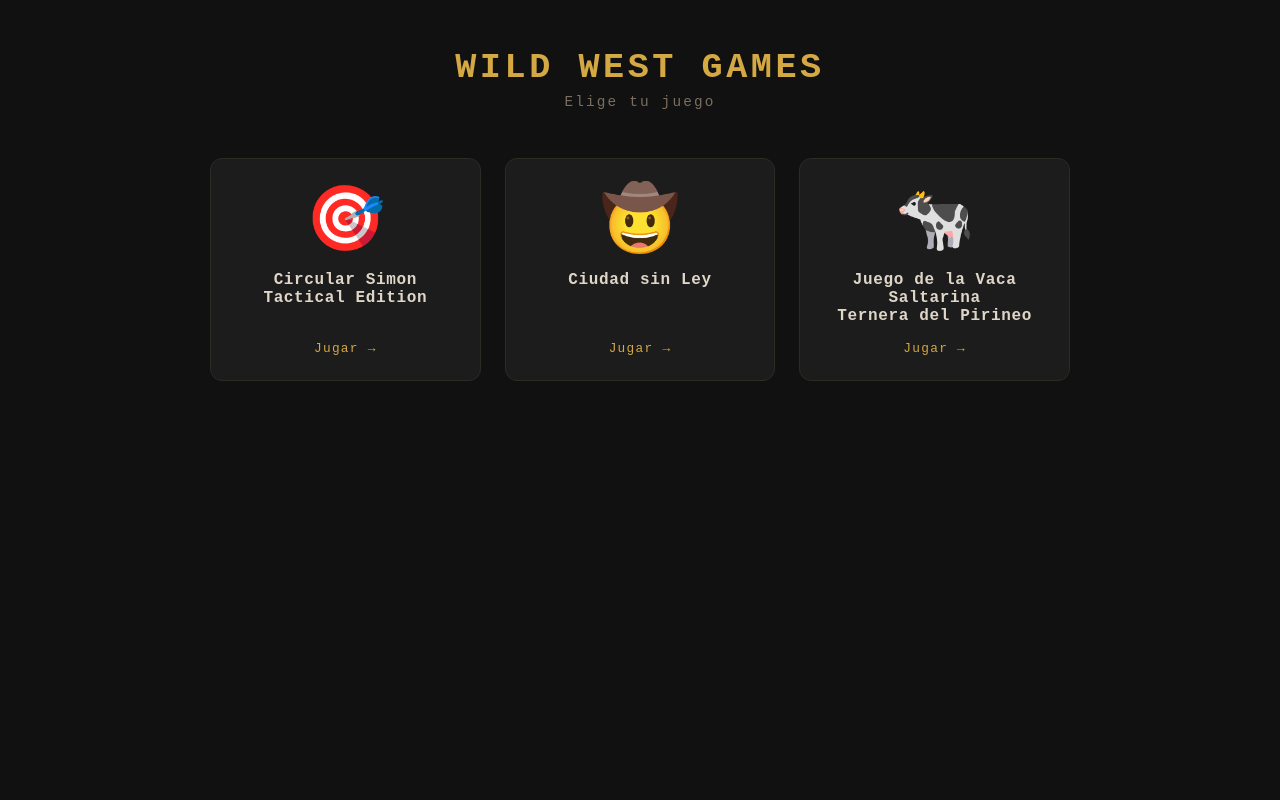
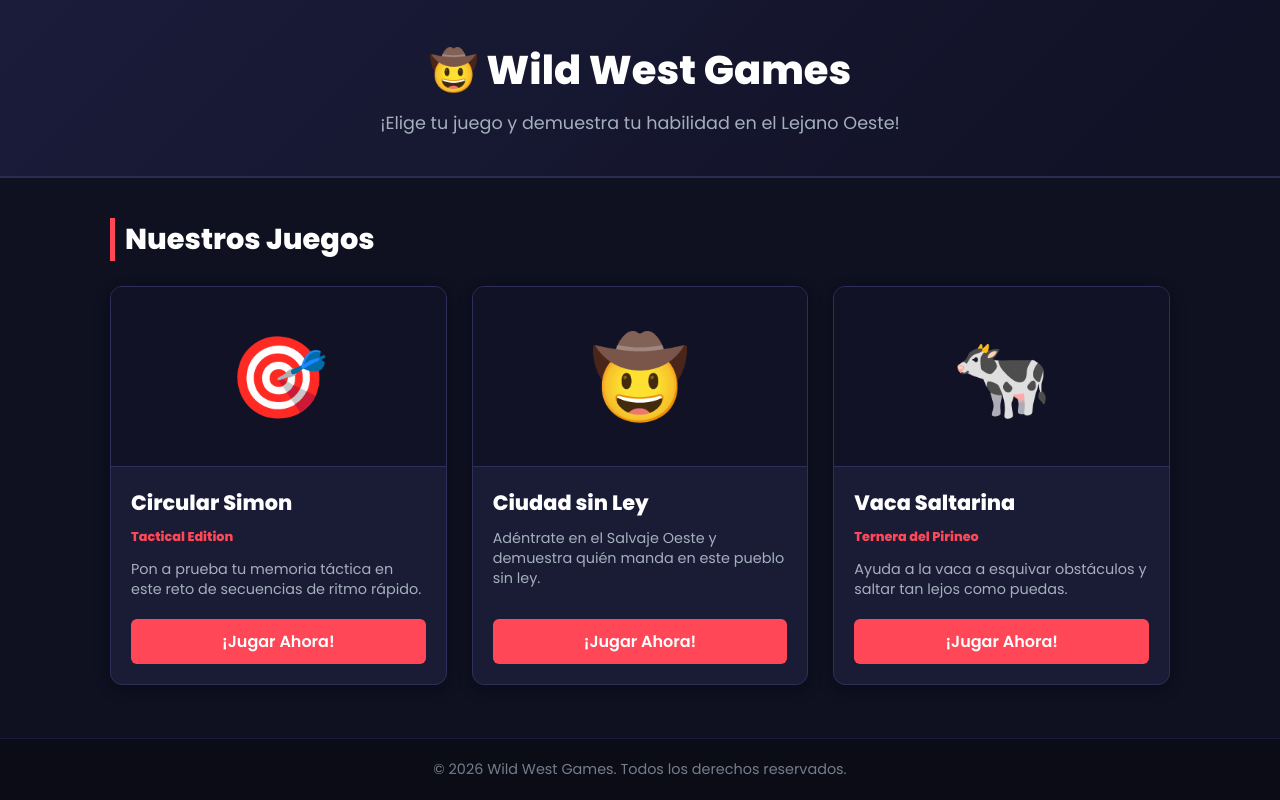
Before and after one commit to slamora/latoc-games, a plain HTML site: page index.html in a window 1280 px wide. Drawn offline with Linux system fonts and the light colour scheme.

Commit message:
Update index.html (cosmetics)

```diff
--- a/index.html
+++ b/index.html
@@ -1,118 +1,212 @@
 <!DOCTYPE html>
 <html lang="es">
+
 <head>
   <meta charset="UTF-8">
   <meta name="viewport" content="width=device-width, initial-scale=1.0">
-  <title>Wild West Games</title>
+  <title>Wild West Games - Portal Oficial</title>
+  <link rel="stylesheet" href="style.css">
+  <!-- Fuente de Google Fonts para un toque más gamer/moderno -->
+  <link href="https://fonts.googleapis.com/css2?family=Poppins:wght@400;600;800&display=swap" rel="stylesheet">
+
   <style>
-    *, *::before, *::after {
-      box-sizing: border-box;
+    /* Estilos generales */
+    * {
       margin: 0;
       padding: 0;
+      box-sizing: border-box;
     }
 
     body {
-      background-color: #111;
-      color: #e0d6c8;
-      font-family: 'Courier New', Courier, monospace;
-      min-height: 100vh;
+      font-family: 'Poppins', sans-serif;
+      background-color: #0f1020;
+      color: #ffffff;
       display: flex;
       flex-direction: column;
-      align-items: center;
-      padding: 3rem 1.5rem;
+      min-height: 100vh;
     }
 
-    h1 {
-      font-size: 2.2rem;
-      letter-spacing: 0.1em;
-      text-transform: uppercase;
-      color: #d4a843;
-      margin-bottom: 0.4rem;
+    /* Cabecera */
+    header {
+      text-align: center;
+      padding: 40px 20px;
+      background: linear-gradient(135deg, #1b1c3a, #101124);
+      border-bottom: 2px solid #2a2c52;
     }
 
-    .subtitle {
-      color: #7a6e60;
-      font-size: 0.9rem;
-      letter-spacing: 0.15em;
-      margin-bottom: 3rem;
+    .logo {
+      font-size: 2.5rem;
+      font-weight: 800;
+      color: #ff4757;
+      margin-bottom: 10px;
     }
 
-    .grid {
-      display: grid;
-      grid-template-columns: repeat(auto-fit, minmax(220px, 1fr));
-      gap: 1.5rem;
-      width: 100%;
-      max-width: 860px;
+    .logo span {
+      color: #ffffff;
     }
 
-    .card {
-      background-color: #1c1c1c;
-      border: 1px solid #2e2a24;
+    header p {
+      color: #a4b0be;
+      font-size: 1.1rem;
+    }
+
+    /* Contenedor principal */
+    .container {
+      max-width: 1100px;
+      margin: 40px auto;
+      padding: 0 20px;
+      flex: 1;
+      width: 100%;
+    }
+
+    .container h2 {
+      font-size: 1.8rem;
+      margin-bottom: 25px;
+      border-left: 5px solid #ff4757;
+      padding-left: 10px;
+    }
+
+    /* Cuadrícula de juegos (Grid) */
+    .grid-juegos {
+      display: grid;
+      grid-template-columns: repeat(auto-fit, minmax(300px, 1fr));
+      gap: 25px;
+    }
+
+    /* Tarjetas de cada juego */
+    .card-juego {
+      background-color: #1a1b35;
       border-radius: 12px;
-      padding: 2rem 1.5rem 1.5rem;
+      overflow: hidden;
+      box-shadow: 0 4px 15px rgba(0, 0, 0, 0.3);
+      transition: transform 0.3s ease, box-shadow 0.3s ease;
+      border: 1px solid #2d2f5a;
       display: flex;
       flex-direction: column;
-      align-items: center;
-      gap: 1rem;
-      text-decoration: none;
-      color: inherit;
-      transition: transform 0.18s ease, border-color 0.18s ease, box-shadow 0.18s ease;
     }
 
-    .card:hover {
-      transform: translateY(-5px);
-      border-color: #d4a843;
-      box-shadow: 0 8px 24px rgba(0, 0, 0, 0.5);
+    .card-juego:hover {
+      transform: translateY(-8px);
+      box-shadow: 0 8px 25px rgba(255, 71, 87, 0.2);
     }
 
+    /* Contenedor para los miniatura con emojis */
     .card-thumb {
-      font-size: 4rem;
-      line-height: 1;
+      width: 100%;
+      height: 180px;
+      background-color: #111226;
+      display: flex;
+      align-items: center;
+      justify-content: center;
+      font-size: 5rem;
       user-select: none;
+      border-bottom: 1px solid #2d2f5a;
     }
 
-    .card-title {
-      font-size: 1rem;
-      font-weight: bold;
-      text-align: center;
-      color: #e0d6c8;
-      letter-spacing: 0.04em;
+    .card-content {
+      padding: 20px;
+      display: flex;
+      flex-direction: column;
+      flex-grow: 1;
     }
 
-    .card-cta {
-      margin-top: auto;
-      font-size: 0.8rem;
-      color: #d4a843;
-      letter-spacing: 0.1em;
+    .card-content h3 {
+      font-size: 1.3rem;
+      margin-bottom: 10px;
+      color: #fff;
+    }
+
+    .card-content p {
+      color: #a4b0be;
+      font-size: 0.9rem;
+      margin-bottom: 20px;
+      line-height: 1.4;
+      flex-grow: 1;
+    }
+
+    /* Botón de jugar */
+    .btn {
+      display: inline-block;
+      background-color: #ff4757;
+      color: white;
+      padding: 10px 20px;
+      border-radius: 6px;
+      text-decoration: none;
+      font-weight: 600;
+      transition: background-color 0.2s ease;
+      width: 100%;
+      text-align: center;
+    }
+
+    .btn:hover {
+      background-color: #ff6b81;
+    }
+
+    /* Pie de página */
+    footer {
+      text-align: center;
+      padding: 20px;
+      background-color: #0b0c16;
+      color: #747d8c;
+      font-size: 0.9rem;
+      border-top: 1px solid #1b1c3a;
     }
   </style>
+
 </head>
+
 <body>
 
-  <h1>Wild West Games</h1>
-  <p class="subtitle">Elige tu juego</p>
+  <!-- Cabecera de la página -->
+  <header>
+    <div class="logo">🤠 <span>Wild West Games</span></div>
+    <p>¡Elige tu juego y demuestra tu habilidad en el Lejano Oeste!</p>
+  </header>
 
-  <div class="grid">
+  <!-- Sección principal con la lista de juegos -->
+  <main class="container">
+    <h2>Nuestros Juegos</h2>
 
-    <a class="card" href="circular-simon.html">
-      <div class="card-thumb">🎯</div>
-      <div class="card-title">Circular Simon<br>Tactical Edition</div>
-      <span class="card-cta">Jugar →</span>
-    </a>
+    <div class="grid-juegos">
 
-    <a class="card" href="ciudad-sin-ley.html">
-      <div class="card-thumb">🤠</div>
-      <div class="card-title">Ciudad sin Ley</div>
-      <span class="card-cta">Jugar →</span>
-    </a>
+      <!-- JUEGO 1: Circular Simon -->
+      <div class="card-juego">
+        <div class="card-thumb">🎯</div>
+        <div class="card-content">
+          <h3>Circular Simon<br><small style="font-size: 0.8rem; color: #ff4757;">Tactical Edition</small></h3>
+          <p>Pon a prueba tu memoria táctica en este reto de secuencias de ritmo rápido.</p>
+          <a href="circular-simon.html" class="btn">¡Jugar Ahora!</a>
+        </div>
+      </div>
 
-    <a class="card" href="vaca-saltarina.html">
-      <div class="card-thumb">🐄</div>
-      <div class="card-title">Juego de la Vaca Saltarina<br>Ternera del Pirineo</div>
-      <span class="card-cta">Jugar →</span>
-    </a>
+      <!-- JUEGO 2: Ciudad sin Ley -->
+      <div class="card-juego">
+        <div class="card-thumb">🤠</div>
+        <div class="card-content">
+          <h3>Ciudad sin Ley</h3>
+          <p>Adéntrate en el Salvaje Oeste y demuestra quién manda en este pueblo sin ley.</p>
+          <a href="ciudad-sin-ley.html" class="btn">¡Jugar Ahora!</a>
+        </div>
+      </div>
 
-  </div>
+      <!-- JUEGO 3: Vaca Saltarina -->
+      <div class="card-juego">
+        <div class="card-thumb">🐄</div>
+        <div class="card-content">
+          <h3>Vaca Saltarina<br><small style="font-size: 0.8rem; color: #ff4757;">Ternera del Pirineo</small></h3>
+          <p>Ayuda a la vaca a esquivar obstáculos y saltar tan lejos como puedas.</p>
+          <a href="vaca-saltarina.html" class="btn">¡Jugar Ahora!</a>
+        </div>
+      </div>
+
+    </div>
+  </main>
+
+  <!-- Pie de página -->
+  <footer>
+    <p>&copy; 2026 Wild West Games. Todos los derechos reservados.</p>
+  </footer>
 
 </body>
+
 </html>
```
